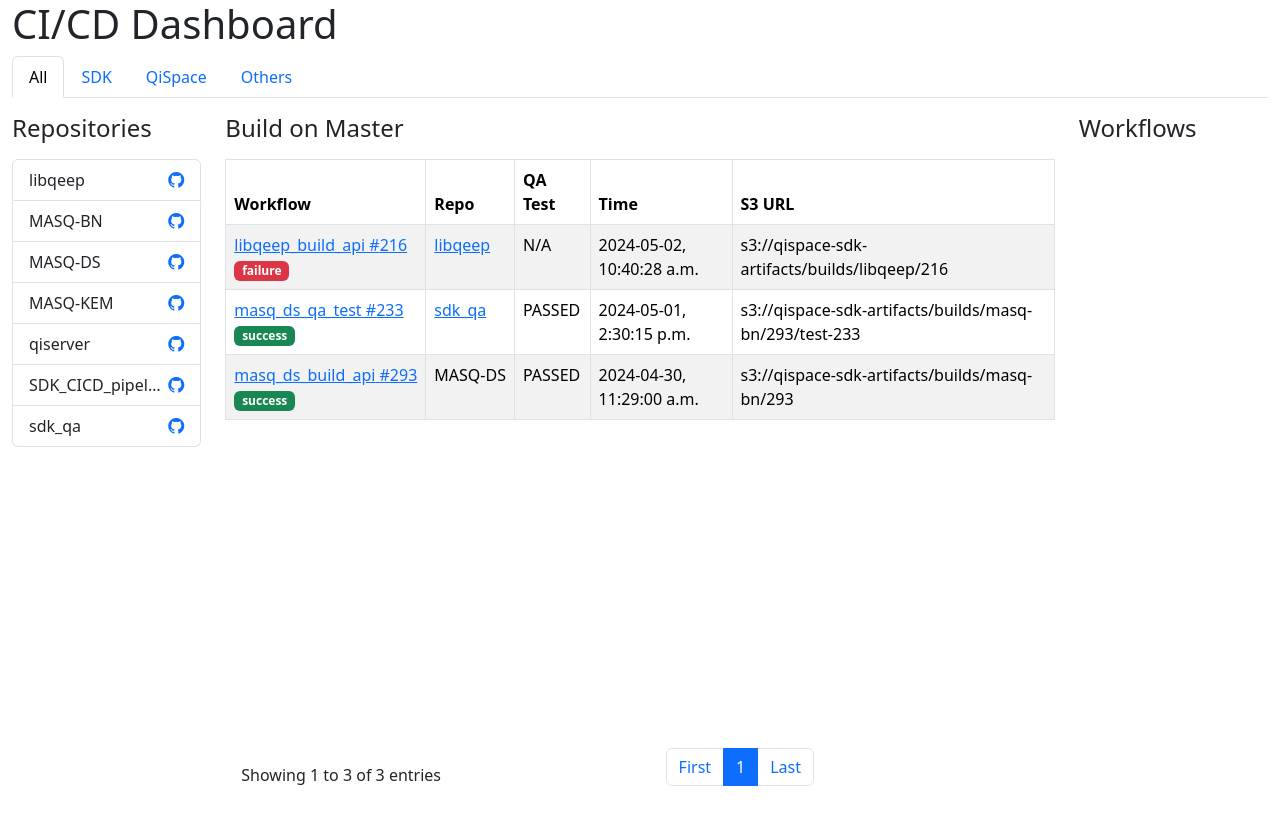
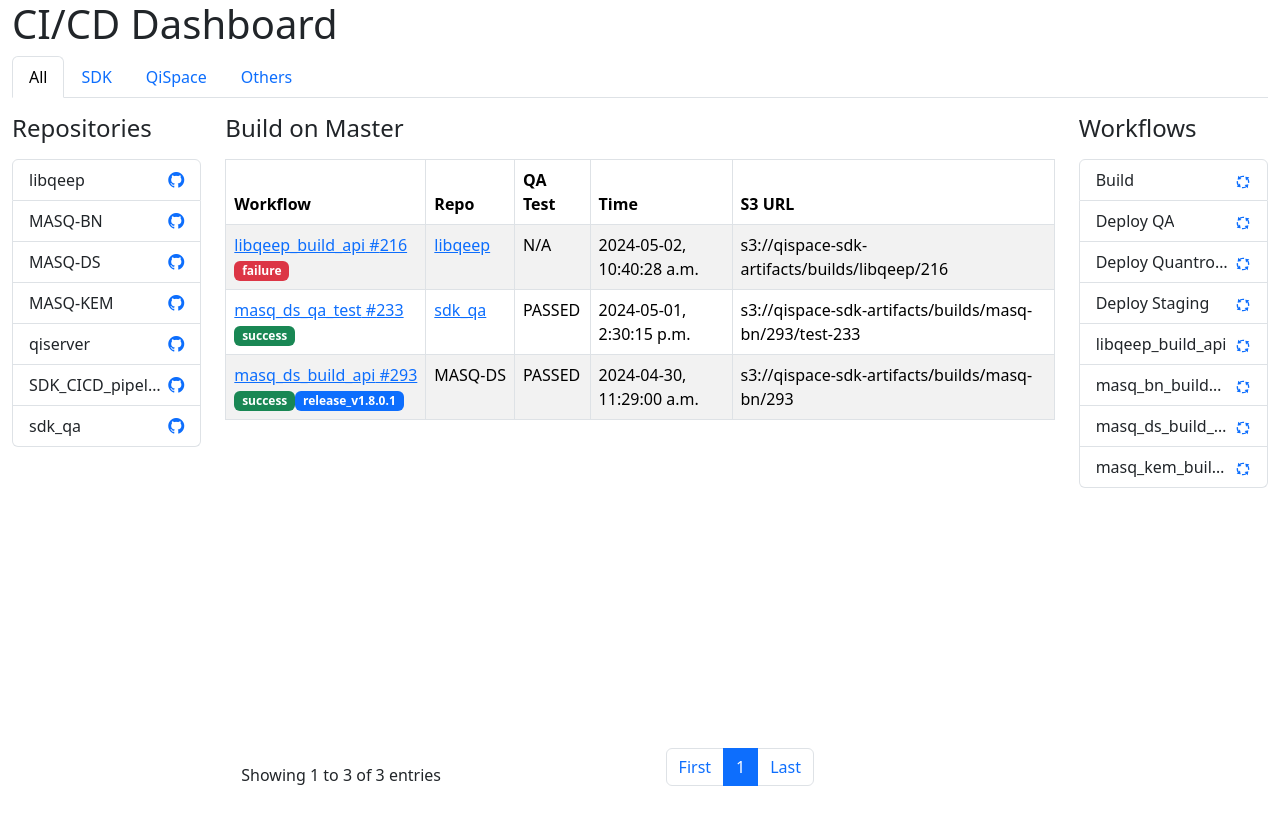
Before and after one commit to quantropi/cicd_dashboard, a React (Create React App) app: page / in a window 1280 px wide. Built offline with nearby package versions, Linux system fonts and the light colour scheme.

Commit message:
Update ui to apply release version & fix typo

```diff
--- a/src/components/Run.tsx
+++ b/src/components/Run.tsx
@@ -35,6 +35,11 @@ const Run: React.FC<RunProps> = ({ run }) => {
         <Badge bg={run.status === "success" ? "success" : run.status === "cancelled" ? "secondary" : "danger"}>
           {run.status}
         </Badge>
+        {run.isRelease ? (
+          <Badge bg="primary">
+            {run.release_version}
+          </Badge>
+        ) : ''}
       </td>
       <td>
         <div className="text-truncate" style={{ maxWidth: '150px' }}>
--- a/src/components/Workflows.tsx
+++ b/src/components/Workflows.tsx
@@ -19,7 +19,7 @@ const Workflows: React.FC<WorkflowsProps> = ({ selectedTab, selectedRepo, tabsDa
       // Get all workflows from all tabs if no specific repo is selected
       workflows = tabsData.flatMap(tab =>
         tab.repos?.flatMap(repo =>
-          repo.workflows?.filter(workflow => workflow.default_display) || []
+          repo.workflows?.filter(workflow => workflow.category === "build") || []
         ) || []
       );
     } else {
```
Also changed, not shown: public/data/components.json.
